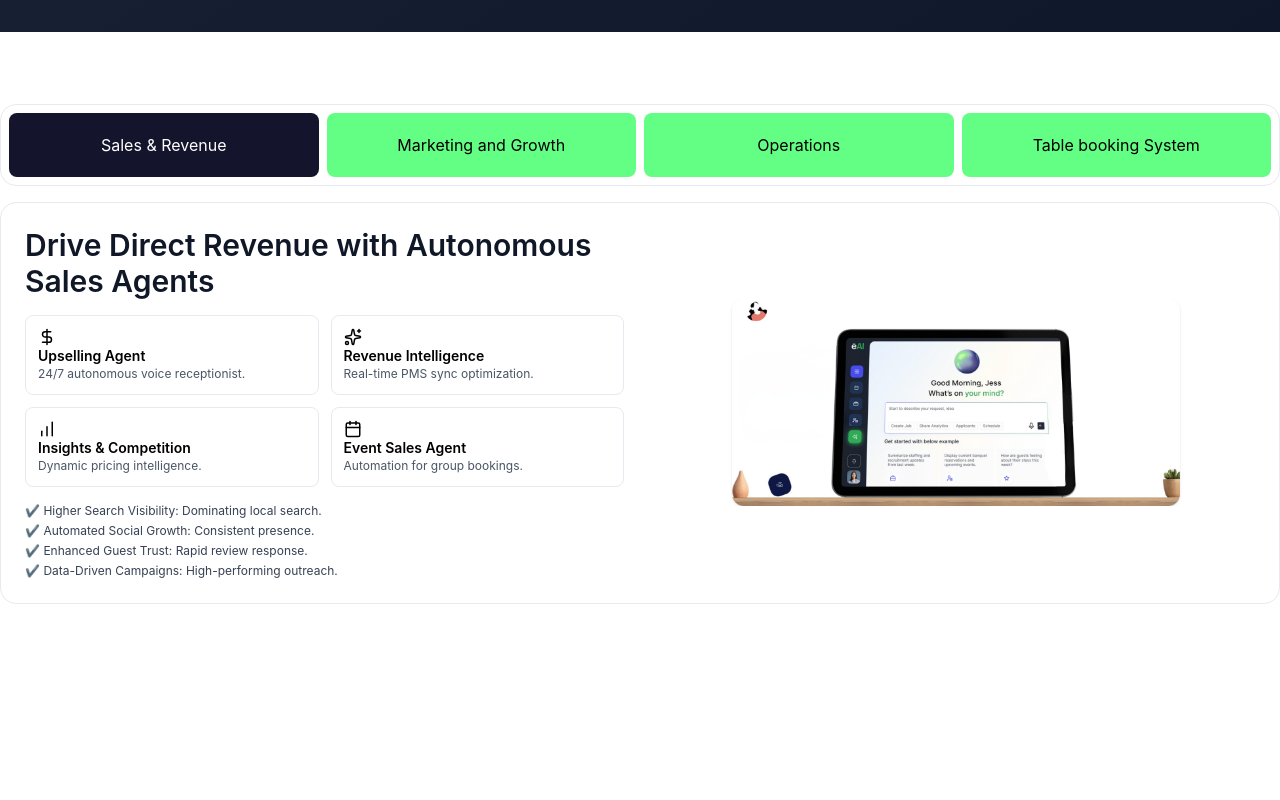
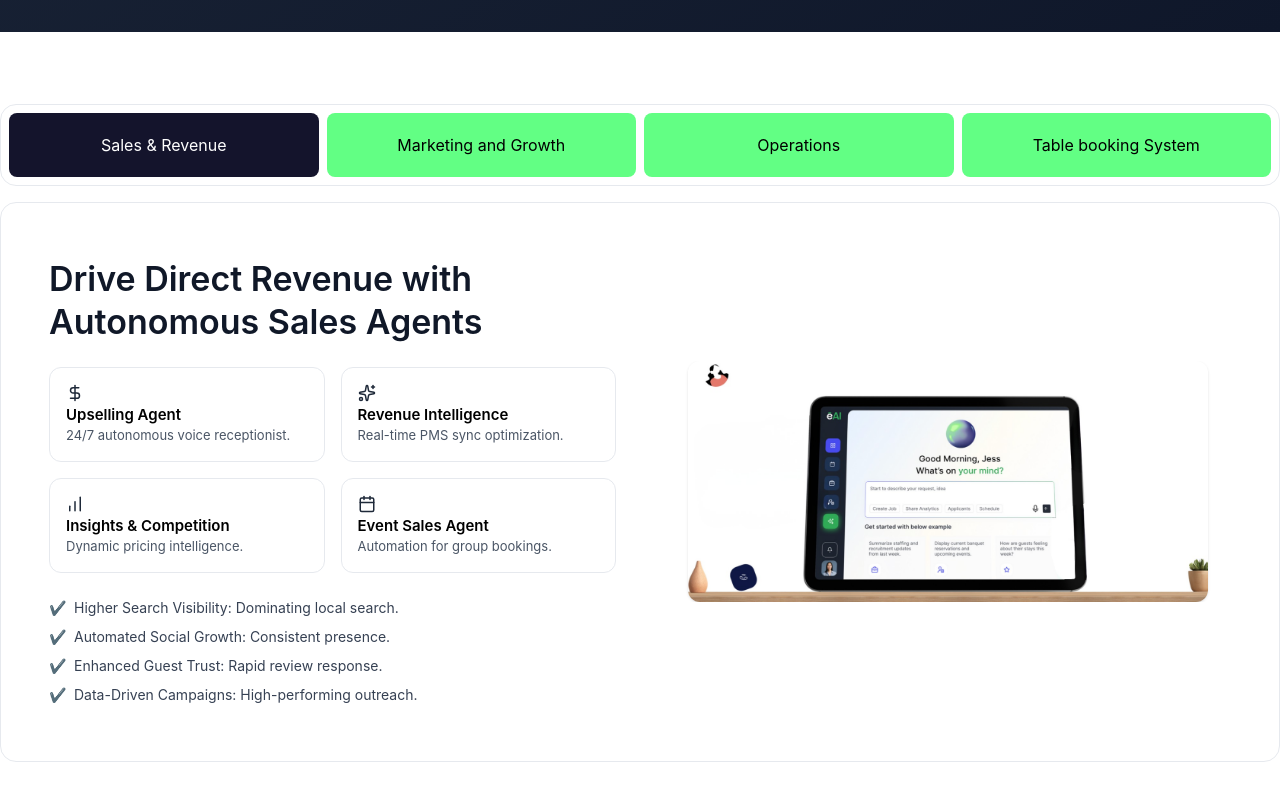
Before and after one commit to Ashwastaken78867/HuemanAI, a React (Vite) app: page / in a window 1280 px wide. Shown: the part 2978-3778 px from the top of the page. Built offline with nearby package versions, Linux system fonts and the light colour scheme.

Commit message:
fix animations

```diff
--- a/src/components/AboutUs/ProductTable.tsx
+++ b/src/components/AboutUs/ProductTable.tsx
@@ -152,6 +152,9 @@ export const ProductTabs: React.FC = () => {
   };
 
   /* ---------- Wheel (your logic) ---------- */
+ const enteredFromBottom = useRef(false);
+const enteredFromTop = useRef(false);
+
 useEffect(() => {
   const onWheel = (e: WheelEvent) => {
     if (!outerRef.current) return;
@@ -159,57 +162,61 @@ export const ProductTabs: React.FC = () => {
     const rect = outerRef.current.getBoundingClientRect();
     const vh = window.innerHeight;
 
-      if (!compact) return;
-
     const pinned =
       rect.top <= HEADER_OFFSET &&
       rect.bottom >= vh - HEADER_OFFSET;
-      if (!pinned) return;
 
-      if (compactScrollBlock.current > 0) {
-        e.preventDefault();
-        compactScrollBlock.current--;
+    if (!pinned) {
+      enteredFromBottom.current = false;
+      enteredFromTop.current = false;
       return;
     }
 
     const down = e.deltaY > 0;
     const up = e.deltaY < 0;
 
-      if (activeIndex === 0 && up) {
-        if (edgeLock.current !== "start") {
+    /* --- Detect entry direction --- */
+    if (!enteredFromBottom.current && rect.bottom < vh) {
+      enteredFromBottom.current = true;
+      setActiveIndex(keys.length - 1); // force tab 4
+    }
+
+    if (!enteredFromTop.current && rect.top > HEADER_OFFSET) {
+      enteredFromTop.current = true;
+      setActiveIndex(0); // force tab 1
+    }
+
+    /* --- Step through tabs --- */
+    if (down && activeIndex < keys.length - 1) {
       e.preventDefault();
-          edgeLock.current = "start";
-          compactScrollBlock.current = 2;
-        }
+
+      const now = Date.now();
+      if (now - lastWheelTime.current < 550) return;
+      lastWheelTime.current = now;
+
+      setActiveIndex(i => Math.min(i + 1, keys.length - 1));
       return;
     }
 
-      if (activeIndex === keys.length - 1 && down) {
-        if (edgeLock.current !== "end") {
+    if (up && activeIndex > 0) {
       e.preventDefault();
-          edgeLock.current = "end";
-          compactScrollBlock.current = 2;
-        }
+
+      const now = Date.now();
+      if (now - lastWheelTime.current < 550) return;
+      lastWheelTime.current = now;
+
+      setActiveIndex(i => Math.max(i - 1, 0));
       return;
     }
 
-      const now = Date.now();
-      if (now - lastWheelTime.current < 650) {
-        e.preventDefault();
-        return;
-      }
-
-      e.preventDefault();
-      lastWheelTime.current = now;
-      edgeLock.current = null;
-
-      if (down) goTo(activeIndex + 1);
-      if (up) goTo(activeIndex - 1);
+    /* --- Allow page scroll at edges --- */
+    if (activeIndex === 0 && up) return;
+    if (activeIndex === keys.length - 1 && down) return;
   };
 
   window.addEventListener("wheel", onWheel, { passive: false });
   return () => window.removeEventListener("wheel", onWheel);
-  }, [activeIndex, compact]);
+}, [activeIndex, keys.length]);
 
   /* ---------- Scroll detect ---------- */
   useEffect(() => {
@@ -281,10 +288,11 @@ export const ProductTabs: React.FC = () => {
   initial="enter"
   animate="center"
   exit="exit"
-              className="bg-white rounded-2xl border border-[#e6e9ee] p-6 grid lg:grid-cols-2 gap-8 items-center"
+  className="bg-white rounded-2xl border border-[#e6e9ee] p-10 lg:p-12 min-h-[560px] grid lg:grid-cols-2 gap-12 items-center"
 >
-              {/* LEFT */}
+  {/* LEFT CONTENT */}
   <div>
+    {/* Title */}
     <div className="overflow-hidden">
       <motion.h3
         variants={rise}
@@ -292,13 +300,14 @@ export const ProductTabs: React.FC = () => {
         initial="enter"
         animate="center"
         exit="exit"
-                    className="text-2xl lg:text-3xl font-semibold text-gray-900"
+        className="text-3xl lg:text-[34px] leading-tight font-semibold text-gray-900"
       >
         {data.title}
       </motion.h3>
     </div>
 
-                <div className="grid sm:grid-cols-2 gap-3 mt-4">
+    {/* Feature Cards */}
+    <div className="grid sm:grid-cols-2 gap-4 mt-6">
       {data.features.map((f: any, i: number) => {
         const Icon = f.icon;
         return (
@@ -309,30 +318,37 @@ export const ProductTabs: React.FC = () => {
               initial="enter"
               animate="center"
               exit="exit"
-                          transition={{ delay: i * 0.09 }}
-                          className="border border-[#e6e9ee] p-3 rounded-lg"
+              transition={{ delay: i * 0.11 }}
+              className="border border-[#e6e9ee] p-4 rounded-xl min-h-[92px] flex flex-col justify-center"
             >
-                          <Icon size={18} />
-                          <div className="font-semibold text-sm">{f.title}</div>
-                          <div className="text-xs text-gray-600">{f.desc}</div>
+              <Icon size={18} className="mb-1 text-gray-800" />
+              <div className="font-semibold text-[15px] leading-tight">
+                {f.title}
+              </div>
+              <div className="text-[13px] text-gray-600 leading-snug mt-0.5">
+                {f.desc}
+              </div>
             </motion.div>
           </div>
         );
       })}
     </div>
 
-                <ul className="mt-4 space-y-1 text-xs text-gray-700">
+    {/* Bullets */}
+    <ul className="mt-6 space-y-2 text-[14px] text-gray-700">
       {data.bullets.map((b: string, i: number) => (
-                    <li key={i} className="overflow-hidden">
+        <li key={i} className="overflow-hidden flex">
           <motion.div
             variants={rise}
             custom={true}
             initial="enter"
             animate="center"
             exit="exit"
-                        transition={{ delay: i * 0.08 }}
+            transition={{ delay: i * 0.1 }}
+            className="flex"
           >
-                        ✔ {b}
+            <span className="text-green-600 mr-2">✔</span>
+            <span>{b}</span>
           </motion.div>
         </li>
       ))}
@@ -348,7 +364,11 @@ export const ProductTabs: React.FC = () => {
       animate="center"
       exit="exit"
     >
-                  <img src={hero} className="w-full max-w-md rounded-xl shadow" />
+      <img
+        src={hero}
+        className="w-full max-w-[520px] rounded-xl shadow"
+        alt="Product preview"
+      />
     </motion.div>
   </div>
 </motion.div>
```
Lines whose indentation alone changed are shown as unchanged.
